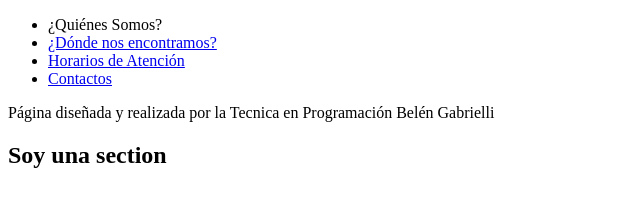
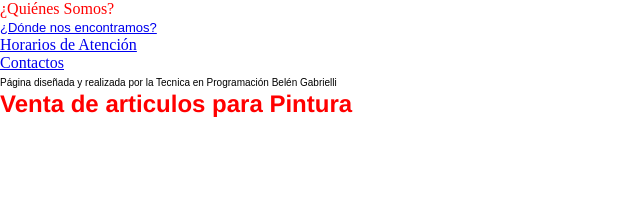
Before and after one commit to Belug04/Htmlymas, a plain HTML site: page index.html in a window 1280 px wide. Shown: the whole page, without its empty margins (0-640 px from the left). Drawn offline with Linux system fonts and the light colour scheme.

Commit message:
htmlymas

```diff
--- a/index.html
+++ b/index.html
@@ -4,24 +4,25 @@
     <meta charset="UTF-8">
     <meta name="viewport" content="width=device-width, initial-scale=1.0">
     <title>Inicio</title>
+    <link rel="stylesheet" href="style.css">
 </head>
 <body>
     <header>
       <nav>
-           <ul>
-             <li>¿Quiénes Somos?</li>
-             <li> <a href="#Sectionid">¿Dónde nos encontramos?</a></li>
+           <ul style="color: yellow;">
+             <li style="color: red;">¿Quiénes Somos?</li>
+             <li style="color: aqua;"><a href="#Sectionid"> <font face ="arial"> <font size="2">¿Dónde nos encontramos?</font></font></a></li>
              <li><a href="./paginas/horarios.html">Horarios de Atención</a></li>
              <li><a href="./paginas/contactos.html">Contactos</a></li>
              </ul>
          </nav>
     </header>
     <footer>
-        <p>Página diseñada y realizada por la Tecnica en Programación Belén Gabrielli</p>
+        <p><font face="arial"><font size="1">Página diseñada y realizada por la Tecnica en Programación Belén Gabrielli</font></font></p>
     </footer>
     <main>
 <section id="Sectionid">
-    <h1>Soy una section</h1>
+    <h1 class="h1">Venta de articulos para Pintura</h1>
 </section>
     </main>
 </body>
--- /dev/null
+++ b/style.css
@@ -0,0 +1,9 @@
+*{
+    margin: 0;
+    padding: 0;
+}
+.h1{
+    color: red;
+    font-family: 'Franklin Gothic Medium', 'Arial Narrow', Arial, sans-serif;
+}
+/*Estilo de pagina de horarios.html*/
```
Also changed, not shown: paginas/contactos.html (+1 -1 lines).
